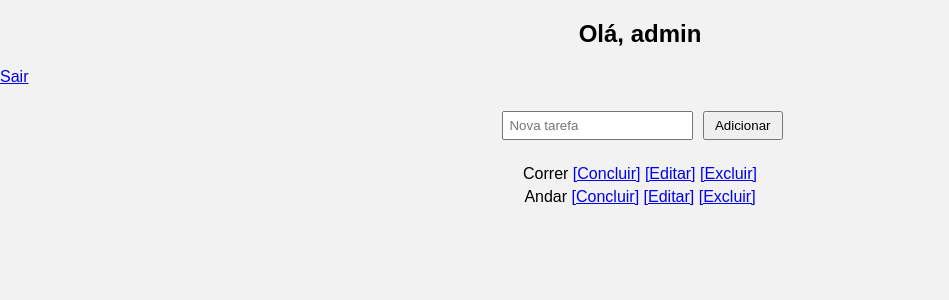
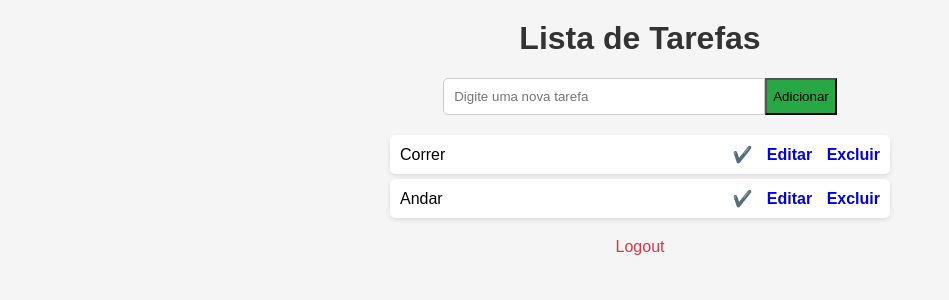
Before and after one commit to phvidigal/app_lista_de_tarefas, a Flask app: page /tasks in a window 1280 px wide. Shown: the top 300 px of the page, without its empty margins (0-949 px from the left). Run offline with Flask 3, Linux system fonts and the light colour scheme; a user stored in the database is signed in; data comes from the database, SQL or seed files in the repository; both versions use the stored data as it was after the commit.

Commit message:
Versionamento 2: sem tarefas em branco e front estilizado

```diff
--- a/app.py
+++ b/app.py
@@ -62,16 +62,19 @@ def tasks():
     tasks = Task.query.filter_by(user_id=current_user.id).all()
     return render_template('tasks.html', tasks=tasks)
 
+@app.route("/add_task", methods=["POST"])
+@login_required
+def add_task():
+    title = request.form.get("title", "").strip()
 
-@app.route('/add', methods=['POST'])
-@login_required
-def add():
-    title = request.form['title']
-    new_task = Task(title=title, user_id=current_user.id)
+    if not title:
+        return redirect(url_for("tasks"))
+
+    new_task = Task(title=title, done=False, user_id=current_user.id)
     db.session.add(new_task)
     db.session.commit()
-    return redirect(url_for('tasks'))
 
+    return redirect(url_for("tasks"))
 
 @app.route('/edit/<int:id>', methods=['GET', 'POST'])
 @login_required
--- a/static/style.css
+++ b/static/style.css
@@ -1,36 +1,103 @@
+/* Reset básico */
 body {
     font-family: Arial, sans-serif;
-    background-color: #f2f2f2;
+    background-color: #f5f5f5;
     margin: 0;
     padding: 0;
 }
 
-h2 {
+/* Container geral */
+h1 {
     text-align: center;
     margin-top: 20px;
+    color: #333;
 }
 
+/* Formulário */
 form {
-    text-align: center;
+    display: flex;
+    justify-content: center;
     margin: 20px 0;
 }
 
-input[type="text"], input[type="password"] {
-    padding: 5px;
-    margin: 5px;
+input[type="text"] {
+    padding: 10px;
+    width: 300px;
+    border: 1px solid #ccc;
+    border-radius: 5px 0 0 5px;
+    outline: none;
 }
 
-button {
-    padding: 5px 10px;
-    cursor: pointer;
+input[type="text"]:focus {
+    border-color: #007bff;
 }
 
+/* Botões com cores diferentes */
+button.add {
+    background-color: #28a745; /* verde */
+}
+
+button.add:hover {
+    background-color: #1e7e34;
+}
+
+button.edit {
+    background-color: #ffc107; /* amarelo */
+    color: #333;
+}
+
+button.edit:hover {
+    background-color: #e0a800;
+}
+
+button.delete {
+    background-color: #dc3545; /* vermelho */
+}
+
+button.delete:hover {
+    background-color: #a71d2a;
+}
+
+/* Lista de tarefas */
 ul {
     list-style: none;
     padding: 0;
-    text-align: center;
+    max-width: 500px;
+    margin: 0 auto;
 }
 
 li {
+    background-color: white;
     margin: 5px 0;
+    padding: 10px;
+    border-radius: 5px;
+    display: flex;
+    justify-content: space-between;
+    align-items: center;
+    box-shadow: 0 2px 5px rgba(0,0,0,0.1);
 }
+
+/* Tarefas concluídas */
+li s {
+    color: gray;
+}
+
+/* Links de ação */
+li a {
+    margin-left: 10px;
+    text-decoration: none;
+    font-weight: bold;
+}
+
+/* Logout */
+p a {
+    display: block;
+    text-align: center;
+    margin-top: 20px;
+    color: #dc3545;
+    text-decoration: none;
+}
+
+p a:hover {
+    color: #a71d2a;
+}
--- a/templates/tasks.html
+++ b/templates/tasks.html
@@ -1,18 +1,20 @@
 <!DOCTYPE html>
-<html>
+<html lang="pt-br">
 <head>
-  <title>Minhas Tarefas</title>
+    <meta charset="UTF-8">
+    <title>Lista de Tarefas</title>
     <link rel="stylesheet" href="{{ url_for('static', filename='style.css') }}">
 </head>
 <body>
-  <h2>Olá, {{ current_user.username }}</h2>
-  <a href="{{ url_for('logout') }}">Sair</a>
+    <h1>Lista de Tarefas</h1>
 
-  <form method="post" action="{{ url_for('add') }}">
-    <input type="text" name="title" placeholder="Nova tarefa">
-    <button type="submit">Adicionar</button>
+    <!-- Formulário para adicionar nova tarefa -->
+    <form action="{{ url_for('add_task') }}" method="POST">
+        <input type="text" name="title" placeholder="Digite uma nova tarefa">
+        <button type="submit" class="add">Adicionar</button>
     </form>
 
+    <!-- Lista de tarefas -->
     <ul>
         {% for task in tasks %}
         <li>
@@ -21,11 +23,15 @@
             {% else %}
                 {{ task.title }}
             {% endif %}
-        <a href="{{ url_for('toggle', id=task.id) }}">[Concluir]</a>
-        <a href="{{ url_for('edit', id=task.id) }}">[Editar]</a>
-        <a href="{{ url_for('delete', id=task.id) }}">[Excluir]</a>
+            <span>
+                <a href="{{ url_for('toggle', id=task.id) }}">✔️</a>
+                <a href="{{ url_for('edit', id=task.id) }}" class="edit">Editar</a>
+                <a href="{{ url_for('delete', id=task.id) }}" class="delete">Excluir</a>
+            </span>
         </li>
         {% endfor %}
     </ul>
+
+    <p><a href="{{ url_for('logout') }}">Logout</a></p>
 </body>
 </html>
```
Also changed, not shown: README.md, instance/db.sqlite3. Lines whose indentation alone changed are shown as unchanged.
